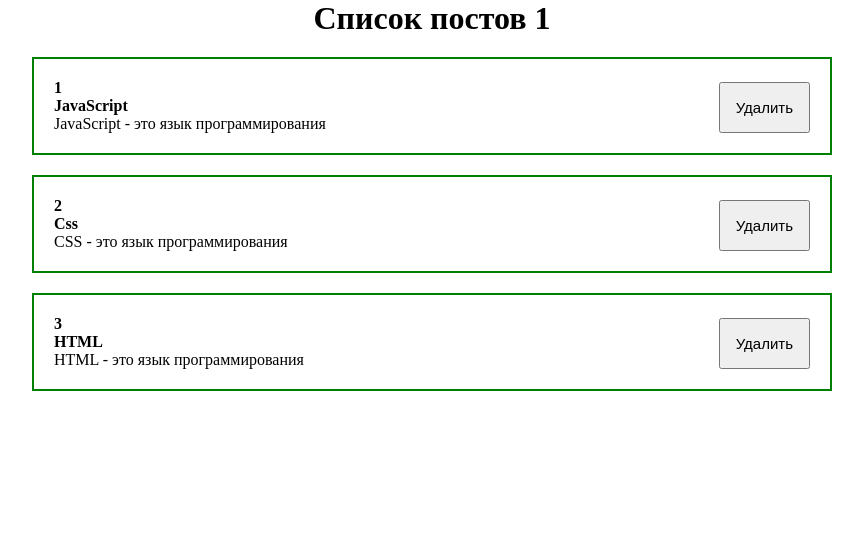
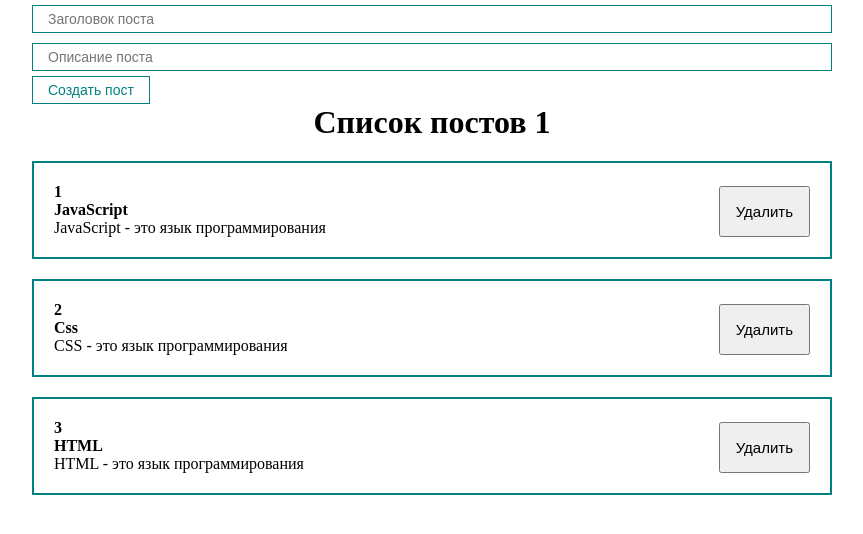
Before and after one commit to AntonKrivelo/react-fundamental, a React (Create React App) app: page / in a window 1280 px wide. Shown: the top 534 px of the page, without its empty margins (208-1071 px from the left). Built offline with nearby package versions, Linux system fonts and the light colour scheme.

Commit message:
Создание UI библиотеки, CSS - модули, пропс children

```diff
--- a/src/App.js
+++ b/src/App.js
@@ -1,13 +1,22 @@
 import PostList from './Components/PostList';
+import MyButton from './Components/UI/button/MyButton';
+import MyInput from './Components/UI/input/MyInput';
 import './styles/App.scss';
 
 
 function App() {
 
+  const addNewPost = () => {
+
+  }
 
   return (
-
     <div className="App">
+      <form>
+        <MyInput type="text" placeholder="Заголовок поста" />
+        <MyInput type="text" placeholder="Описание поста" />
+        <MyButton onClick={addNewPost} disabled>Создать пост</MyButton>
+      </form>
         <PostList title="Список постов 1"/>
     </div>
   );
--- a/src/Components/Post.scss
+++ b/src/Components/Post.scss
@@ -4,7 +4,7 @@
     align-items: end;
     padding: 20px;
     margin-top: 20px;
-    border: 2px solid green;
+    border: 2px solid teal;
 }
 .btns-delete {
     padding: 15px;
--- /dev/null
+++ b/src/Components/UI/button/MyButton.jsx
@@ -0,0 +1,10 @@
+import React from 'react';
+import classes from './MyButton.module.scss';
+
+const MyButton = ({children, ...props}) => {
+  return (
+        <button {...props} className={classes.button}>{children}</button>
+  )
+}
+
+export default MyButton;
--- /dev/null
+++ b/src/Components/UI/button/MyButton.module.scss
@@ -0,0 +1,8 @@
+.button {
+    padding: 5px 15px;
+    color: teal;
+    font-size: 14px;
+    background: transparent;
+    border: 1px solid teal;
+    cursor: pointer;
+}
--- /dev/null
+++ b/src/Components/UI/input/MyInput.jsx
@@ -0,0 +1,11 @@
+import React from 'react';
+import classes from './MyInput.module.scss';
+
+
+const MyInput = (props) => {
+  return (
+    <input className={classes.input} type="text" {...props} />
+  )
+}
+
+export default MyInput;
--- /dev/null
+++ b/src/Components/UI/input/MyInput.module.scss
@@ -0,0 +1,10 @@
+.input {
+    padding: 5px 15px;
+    margin: 5px 0;
+    width: 100%;
+    color: teal;
+    font-size: 14px;
+    background: transparent;
+    border: 1px solid teal;
+    cursor: pointer;
+}
```
